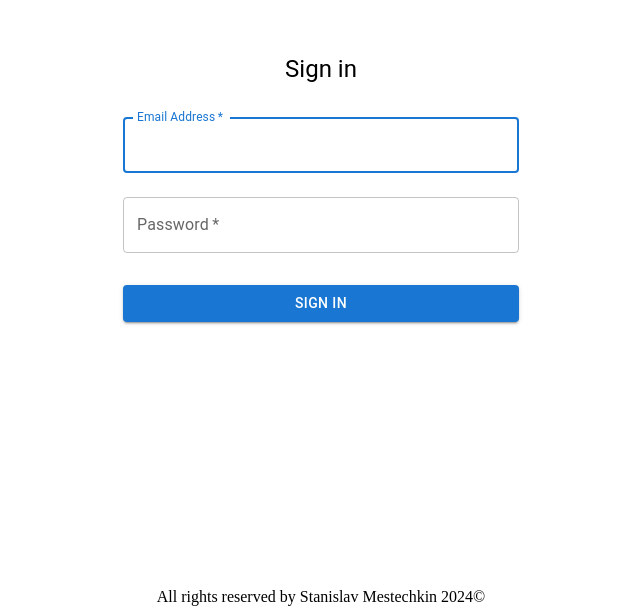
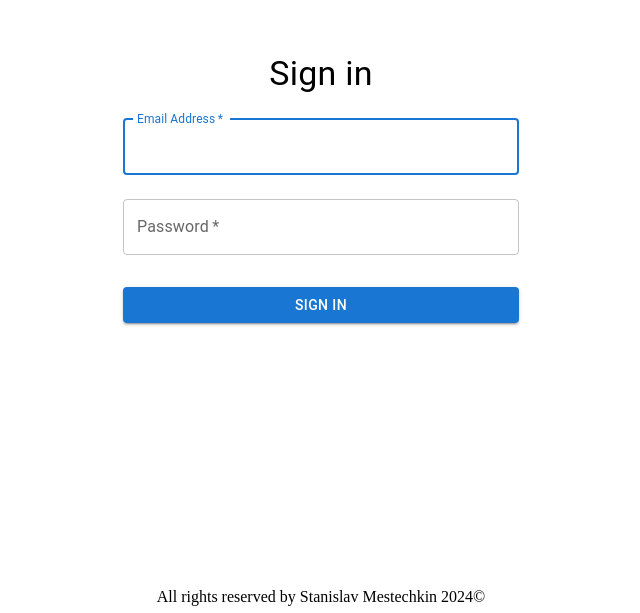
Before and after one commit to StasX/VacationsAgency, a React (Create React App) app in the folder React/: page /login in a window 1280 px wide. Shown: the part 187-800 px from the top of the page, without its empty margins (319-959 px from the left). Built offline with nearby package versions, Linux system fonts and the light colour scheme.

Commit message:
Improve view

```diff
--- a/React/src/Components/LoginArea/login/login.tsx
+++ b/React/src/Components/LoginArea/login/login.tsx
@@ -34,10 +34,10 @@ export function Login(): JSX.Element {
                     marginTop: 20,
                 }}
             >
-                <Typography component="h1" variant="h5">
+                <Typography component="h1" variant="h4">
                     Sign in
                 </Typography>
-                <Box component="form" onSubmit={handleSubmit(send)} sx={{ marginTop: 2 }}>
+                <Box component="form" onSubmit={handleSubmit(send)} sx={{ marginTop: 1 }}>
                     <TextField
                         variant="outlined"
                         margin="normal"
@@ -75,7 +75,7 @@ export function Login(): JSX.Element {
                         Sign In
                     </Button>
                 </Box>
-                {isError ? <Alert severity="error" color="warning">{errorText}</Alert> : null}
+                {isError ? <Alert severity="warning">{errorText}</Alert> : null}
             </Box>
         </Container>
     );
```
